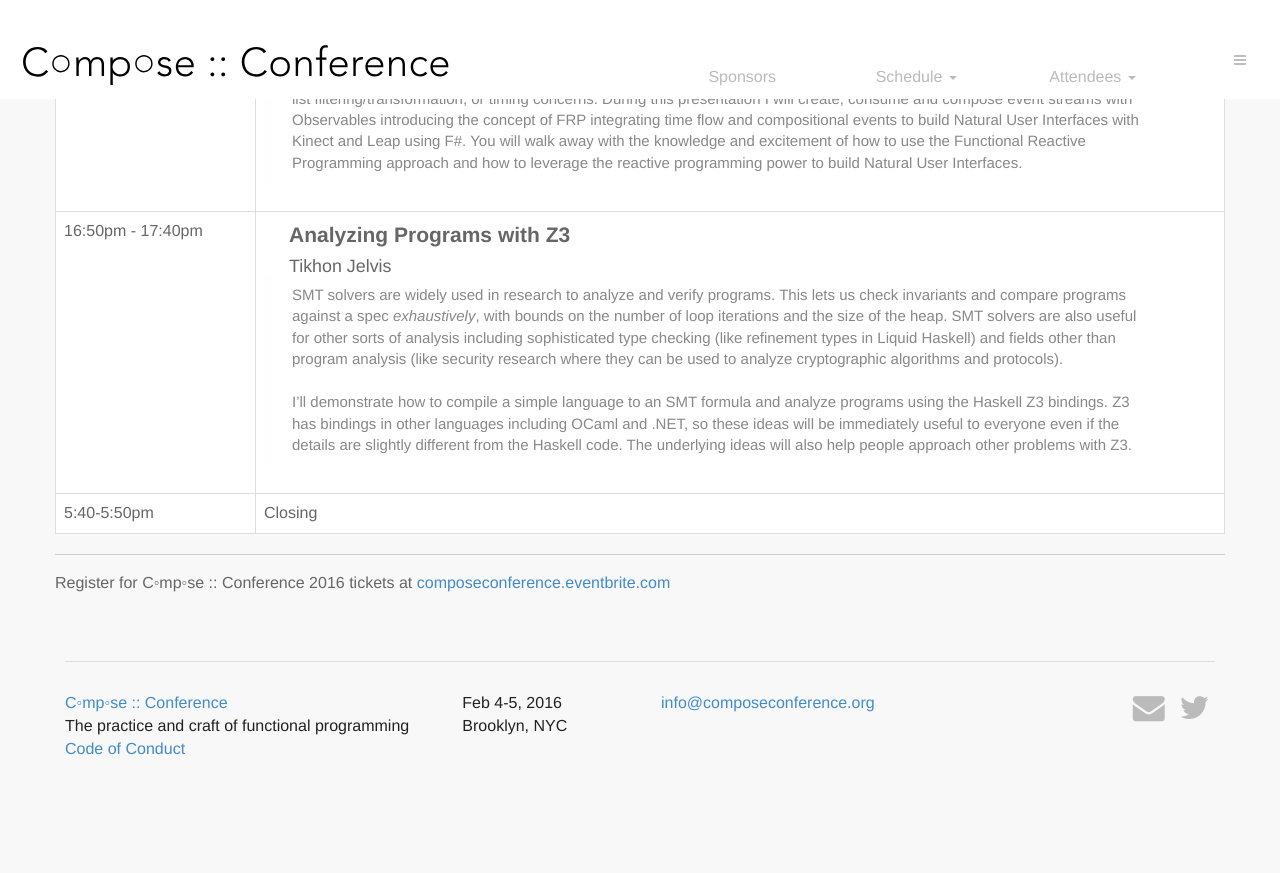
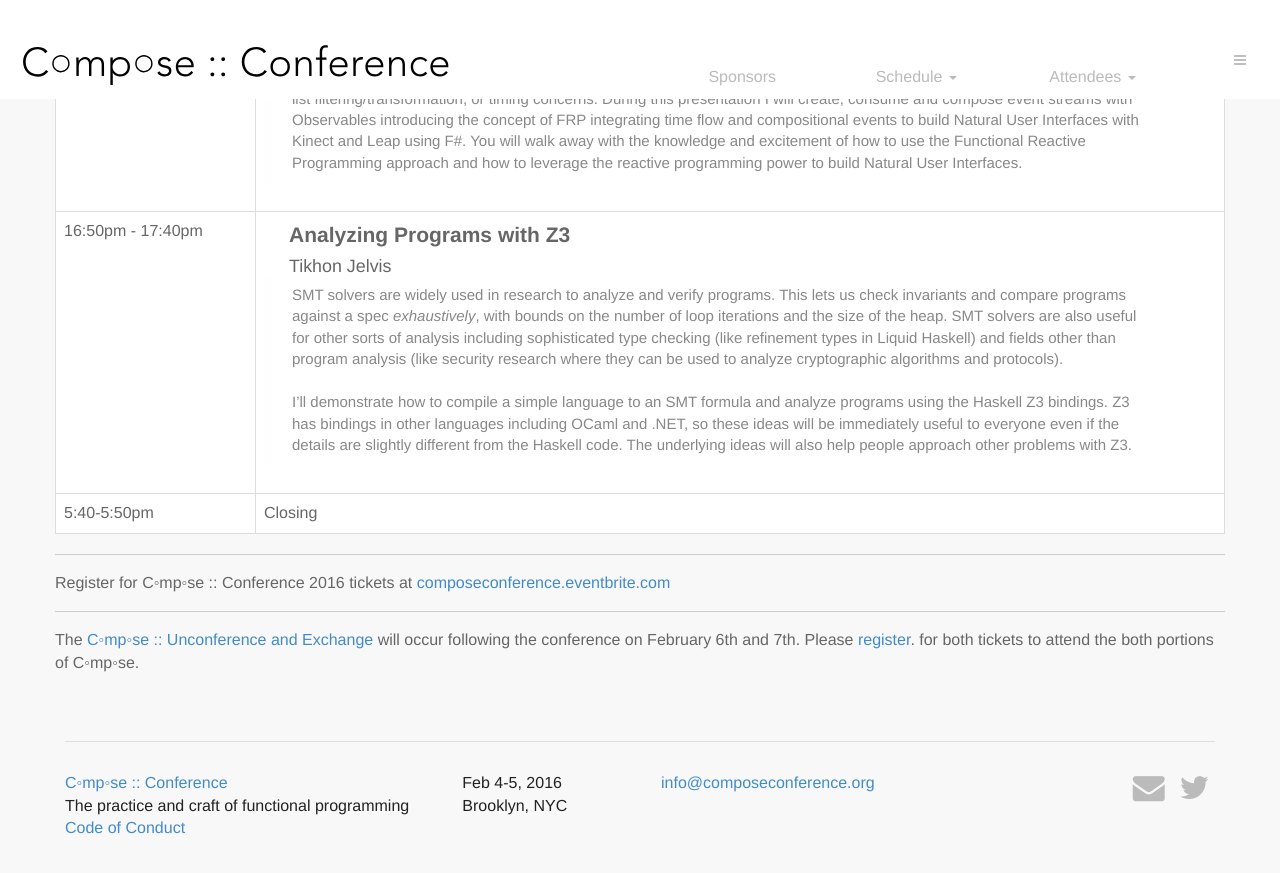
Before and after one commit to ny-haskell/composeconference, a Jekyll site: the page built from 2016/program.md, in a window 1280 px wide and 900 px high, scrolled down 5822 px. Shown: the top 873 px of the window. Built offline with Jekyll 4.4.1, drawn with Linux system fonts in a browser that asks for light colours; Markdown is read by kramdown in place of the engine named in the settings; before the commit the page ends 6643 px from its top, so only the background shows below that.

Commit message:
include unconference info

```diff
--- a/2016/program.md
+++ b/2016/program.md
@@ -161,6 +161,11 @@ Register for C◦mp◦se :: Conference 2016 tickets at [composeconference.eventb
 
 <tr><td>5:40-5:50pm</td><td>Closing</td></tr>
 </table>
+
 ---
 
 Register for C◦mp◦se :: Conference 2016 tickets at [composeconference.eventbrite.com](http://composeconference.eventbrite.com)
+
+---
+
+The [C◦mp◦se :: Unconference and Exchange](../unconference) will occur following the conference on February 6th and 7th. Please [register](https://www.eventbrite.com/e/cmpse-unconference-and-exchange-2016-tickets-20455465849). for both tickets to attend the both portions of C◦mp◦se.
```
